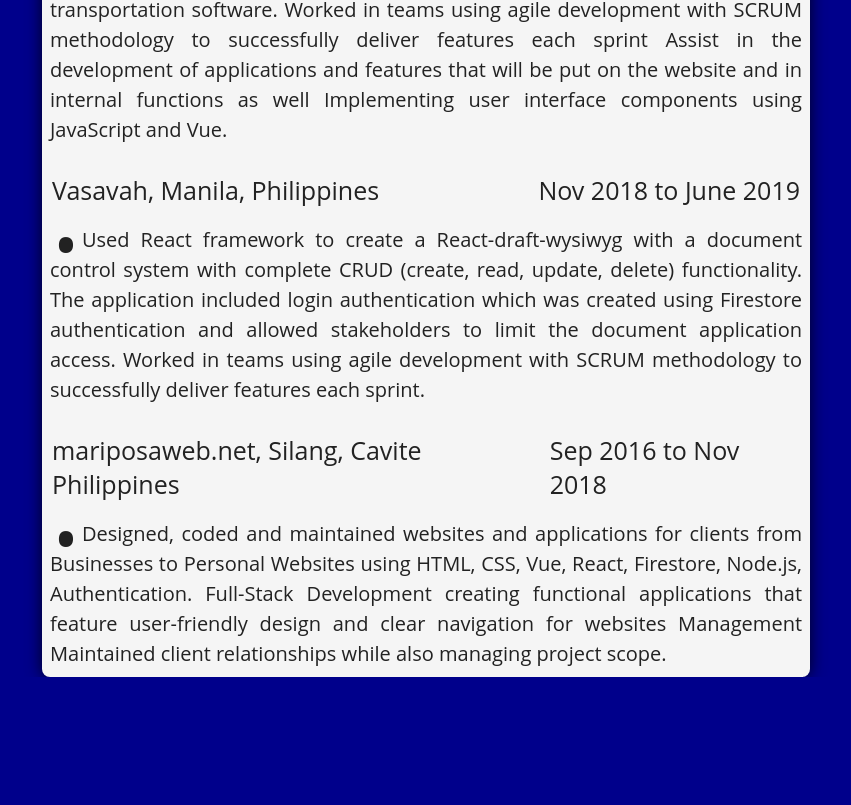
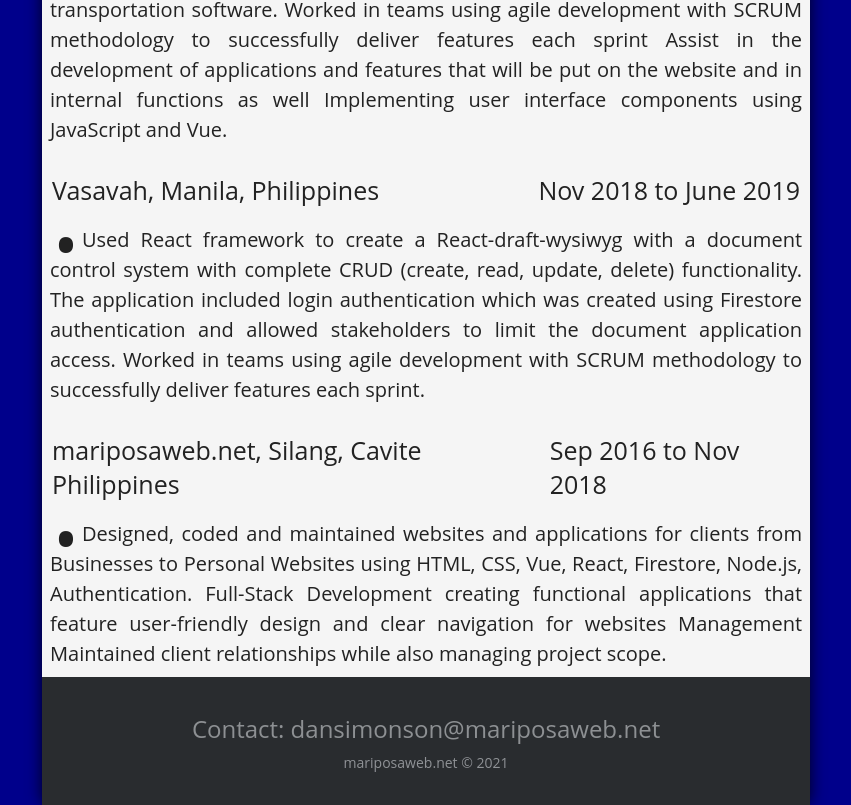
Before and after one commit to DanSimonson/mariposa-app, a React (Create React App) app in the folder frontend/: page /resume in a window 1280 px wide. Shown: the part 2242-3047 px from the top of the page, without its empty margins (214-1065 px from the left). Before the commit the page ends 2919 px from the top, so only its background shows below. Built offline with nearby package versions, Linux system fonts and the light colour scheme.

Commit message:
added footer to resume page

```diff
--- a/frontend/src/Views/Home/Home.js
+++ b/frontend/src/Views/Home/Home.js
@@ -160,7 +160,6 @@
         </div>
       </div>
       <DisplayGrid />
-      {/* <DisplayFooter /> */}
     </>
   );
 }
--- a/frontend/src/Views/Resume/Resume.js
+++ b/frontend/src/Views/Resume/Resume.js
@@ -1,6 +1,8 @@
 import React from "react";
 import "./Resume.scss";
 import Navbar from "../../Components/Navbar/Navbar";
+import DisplayFooter from "../../Components/DisplayFooter/DisplayFooter";
+
 function Resume() {
   return (
     <>
@@ -175,6 +177,7 @@
               </p>
             </li>
           </ul>
+          <DisplayFooter />
         </div>
       </div>
       <div className="resumeContainerTwo"></div>
```
